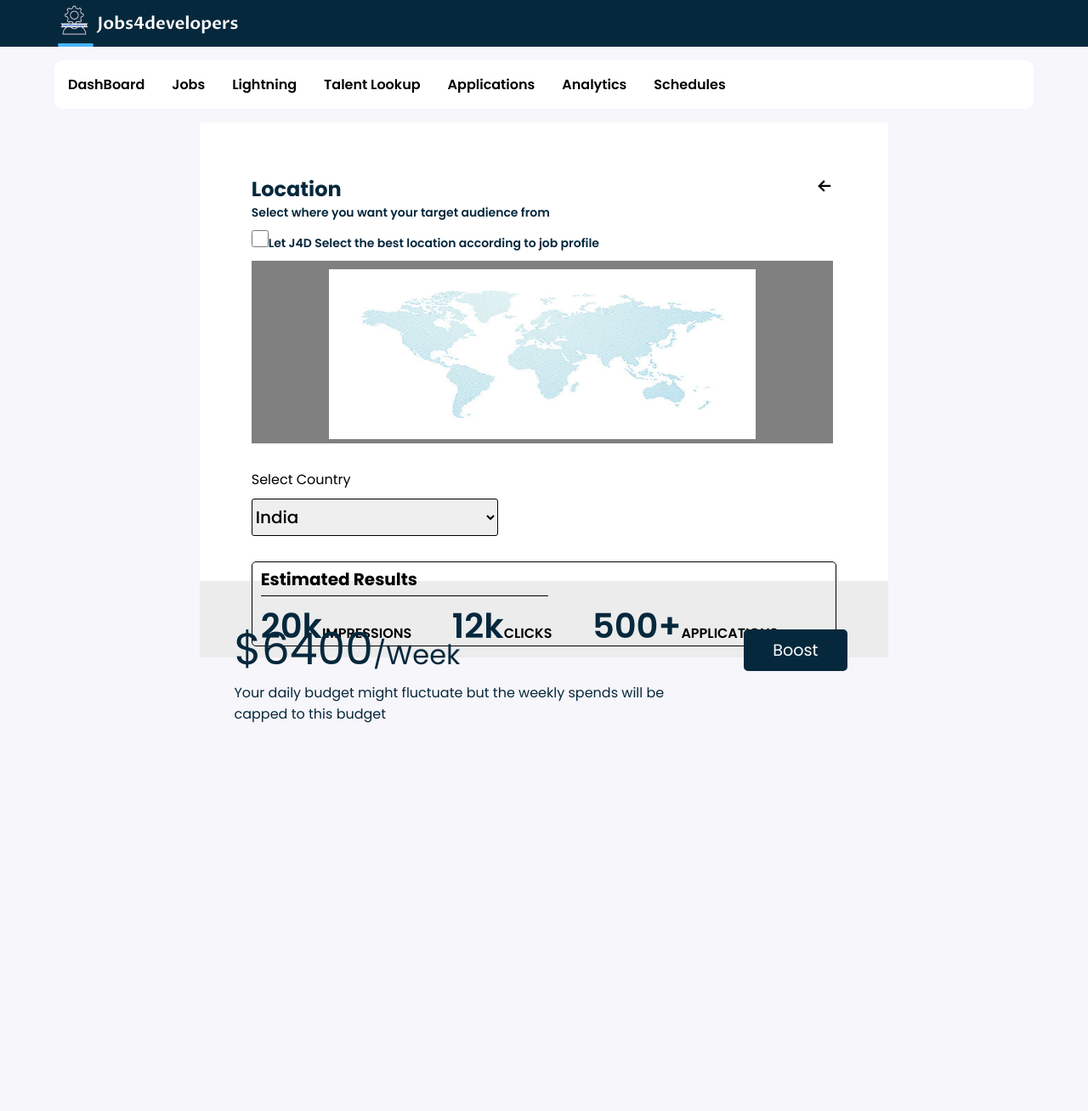
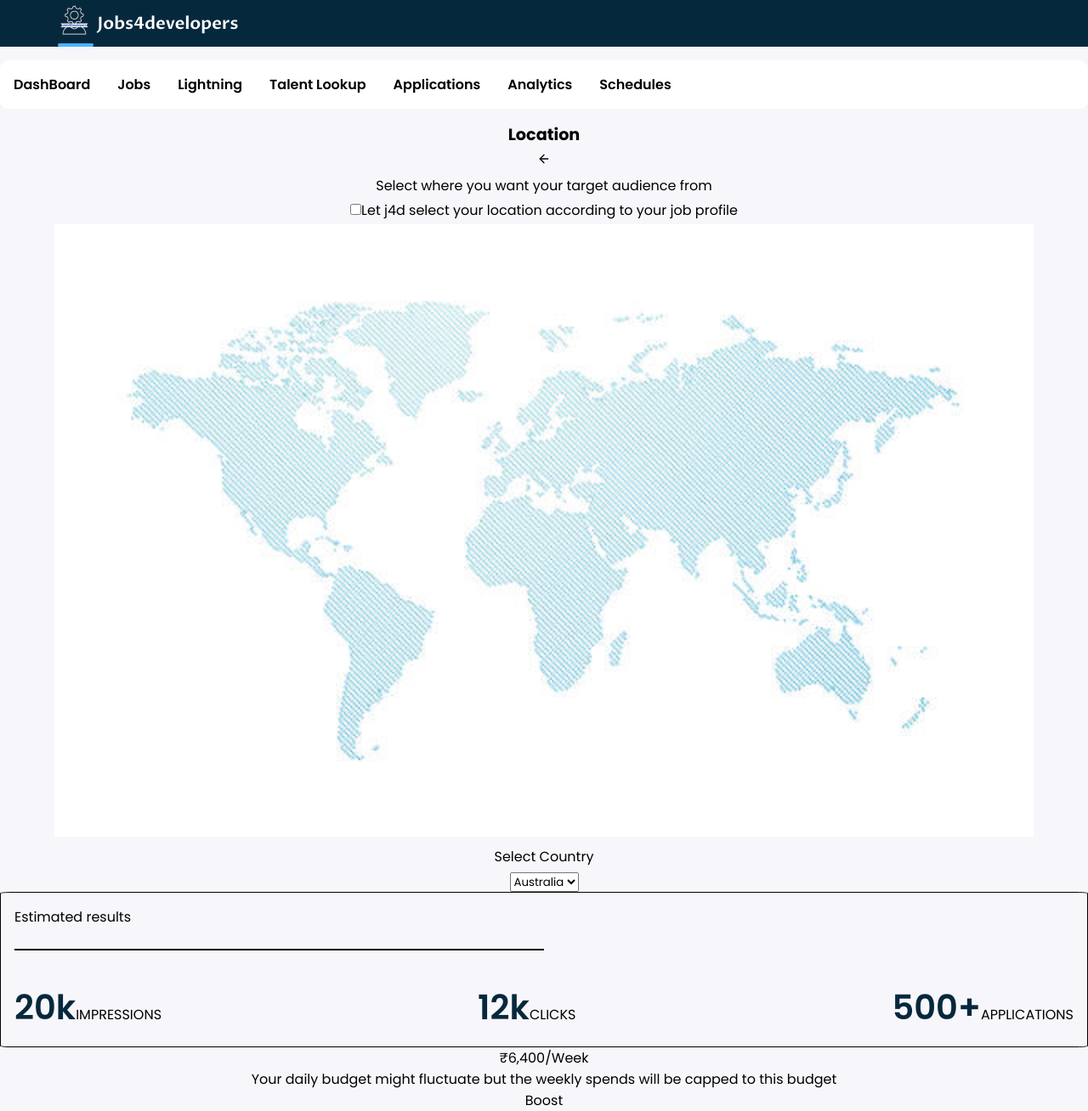
Before and after one commit to PranjalMewaraa/Pranjal-development, a React (Create React App) app in the folder j4d_admin_new/: page /Lightening/pay in a window 1280 px wide. Shown: the whole page at 85% size. Before the commit the page ends 853 px from the top, so only its background shows below. Built offline with nearby package versions, Linux system fonts and the light colour scheme.

Commit message:
rituCommitAddded

```diff
--- a/j4d_admin_new/src/AdminPanel/Pages/Lightening/Lightening_pay/Lightening_pay.jsx
+++ b/j4d_admin_new/src/AdminPanel/Pages/Lightening/Lightening_pay/Lightening_pay.jsx
@@ -1,87 +1,77 @@
 import React from "react";
-import TopNavBar from "../../JobFlow/Components/Navbar/TopNavBar";
-import NavBar from "../../JobFlow/Components/MainNavBar/NavBar"
-import { GrFormPreviousLink } from "react-icons/gr";
+import TopNav from "../../JobFlow/Components/Navbar/TopNavBar";
+import Navbar from "../../JobFlow/Components/MainNavBar/NavBar";
 import pic from "./pic.jpg";
-import './Lighteningpay.scss'
+import "./Lighteningpay.scss";
+import { FiArrowLeft } from "react-icons/fi";
+
+const options = [
+  { value: 'value-1', text: 'India' },
+  { value: 'value-2', text: 'Australia' },
+  { value: 'value-3', text: 'Nepal' }
+];
 
 const Lg3 = () => {
   return (
     <div>
-      <NavBar />
-      <div
-        style={{
-          marginLeft: "auto",
-          marginRight: "auto",
-          width: "90%",
-          display: "flex",
-          flexDirection: "column",
-          justifyContent: "center",
-          alignItems: "center",
-          fontaFmily: 'Poppins',
-        }}
-        className="lightening"
-      >
-        <TopNavBar />
+      <Navbar />
+      <div className="LighteningPage3">
+        <TopNav />
+        <div className="lightening-two">
+          <div className="main-div">
+            <div className="number-of-hires-section">
+              <div className="hires-sub-section">
+                <div>
+                  <h1 className="page-heading">Location</h1>
 
-        <div
-          style={{
-            width: "810px",
-            height: "600px",
-
-          }}
-          className="mainDiv"
-        >
-          <div
-            style={{
-              backgroundColor: "white",
-              height: "90%",
-              padding: "7.5%"
-            }}
-            className="upper"
-          >
-
-            <div style={{ display: "flex", flexDirection: "row", justifyContent: "space-between" }} className="container">
-              <div style={{ fontSize: "24px", fontWeight: "700", color: "#06283D" }} className="title">Location</div>
-              <div className="arrow"><GrFormPreviousLink size={27} /></div>
                 </div>
 
-            <div style={{ textAlign: "left", color: "#06283D", fontSize: "14px", fontWeight: "590" }}>
-              <div>Select where you want your target audience from</div>
-              <div style={{ paddingTop: "10px", paddingBottom: "10px" }} className="checkboxarea"><input style={{ width: "20px", height: "20px" }} type="checkbox"></input>Let J4D Select the best location according to job profile</div>
-            </div>
-            <div style={{ width: "684px", height: "215px", backgroundColor: "grey", paddingTop: "10px" }} className="map">
-              <img style={{ width: "502px", height: "200px" }} src={pic} alt="m"></img>
+                <div>
+                <FiArrowLeft className="back-btn" />
               </div>
 
-            <div style={{ textAlign: "left", paddingTop: "30px", paddingBottom: "10px", display: "flex", flexDirection: "column" }} className="selectCouuntry">
-              <div>Select Country</div>
-              <div>
-                <select style={{ alignContent: "left", width: "290px", height: "44px", fontSize: '20px', fontWeight: "500", border: "1px solid #000000", marginTop: "10px", marginBottom: "10px", borderRadius: "3px" }} id="optionInput">
-                  <option style={{}}>India</option>
-                  <option >Australia</option>
-                  <option >Nepal</option>
+              </div>
+
+              <h1 className='page-sub-heading'>Select where you want your target audience from</h1>
+              <h1 className='page-sub-heading'><input type="checkbox"></input>Let j4d select your location according to your job profile </h1>
+              <div className="map">
+              <img  src={pic} alt="m"></img>
+
+              <h1 className='page-sub-heading'>Select Country</h1>
+
+              <div className="duration-section">
+              <div className="drop-down-section">
+              <select className='selectbox' value="value-2" >
+                {options.map(item => {
+                  return (<option key={item.value} value={item.value}>{item.text}</option>);
+                })}
               </select>
             </div>
-
-              <div style={{ width: "100%", height: "100px", marginTop: "20px", marginBottom: "20px", border: "1px solid #000000 ", borderRadius: "5px" }} className="estimatedResults">
-                <div style={{ paddingLeft: "10px", paddingTop: "5px", paddingBottom: "5px", fontWeight: "700", fontSize: "20px" }} className="heading">
-                  Estimated Results
-
-                  <div style={{ borderBottom: "1px solid black", width: "50%", padding: "2px" }} className="bottomBorder">
               </div>
 
-                  <div style={{ width: "90%", height: "20px", display: "flex", flexDirection: "row", justifyContent: "space-between", paddingTop: "5px", paddingBottom: "10px" }} className="para">
-                    <div className="box1">
-                      <span style={{ fontSize: "40px", fontWeight: "600", color: "#06283D" }}>20k</span><span style={{ fontSize: "16px", fontWeight: "600", color: "#000000" }}>IMPRESSIONS</span>
+
+            <div className="estimated">
+
+               <div className="topic">
+               Estimated results
                </div>
-                    <div className="box2">
-                      <span style={{ fontSize: "40px", fontWeight: "600", color: "#06283D" }}>12k</span><span style={{ fontSize: "16px", fontWeight: "600", color: "#000000" }}>CLICKS</span>
+
+               <div className="border">
+
                </div>
-                    <div className="box3">
-                      <span style={{ fontSize: "40px", fontWeight: "600", color: "#06283D" }}>500+</span><span style={{ fontSize: "16px", fontWeight: "600", color: "#000000" }}>APPLICATIONS</span>
+
+               <div className="bottom">
+
+               <div className="element">
+               <span className="min">20k</span><span className="max">IMPRESSIONS</span>
                </div>
+
+               <div className="element">
+               <span className="min">12k</span><span className="max">CLICKS</span>
                </div>
+
+               <div className="element">
+               <span className="min">500+</span><span className="max">APPLICATIONS</span>
                </div>
 
                </div>
@@ -90,54 +80,31 @@
 
 
 
-          </div>
 
-          <div
-            style={{
-
-              height: "15%",
-              backgroundColor: "#ECECEC",
-              display: "flex",
-              flexDirection: "column",
-
-              padding: "5%"
-
-            }}
-            className="footer">
-            <div style={{ display: "flex", flexDirection: "row", justifyContent: "space-between", }}>
-              <div style={{
-                fontSize: "52px",
-                weight: "500",
-                color: "#06283D"
-              }}
-                className="">
-                $6400<span style={{ fontSize: "32px", lineHeight: "43.2px" }}>/Week</span>
-              </div>
-
-              <div className="button">
-                <button className='primaryButton' id='viewbtn'>Boost</button>
             </div>
 
             </div>
-            <div className="text">
-              <div style={{ width: "70%", textAlign: "left", color: "#06283D" }}>
-                Your daily budget might fluctuate but the weekly spends will be capped to this budget
+
+
           </div>
-              <div>
-
+          <div className="footer-section">
+            <div className="footer-top">
+              <div className="footer-text">
+                <p className="footerheading">
+                  <span className="span-text">₹6,400</span>/Week
+                </p>
+                <p className="footersubhead">
+                  Your daily budget might fluctuate but the weekly spends will
+                  be capped to this budget
+                </p>
+              </div>
+              <div className="footer-btn">Boost</div>
             </div>
           </div>
         </div>
-
-
-
-
-
       </div>
     </div>
-    </div>
-
   );
-}
+};
 
 export default Lg3;
```
Lines whose indentation alone changed are shown as unchanged.
